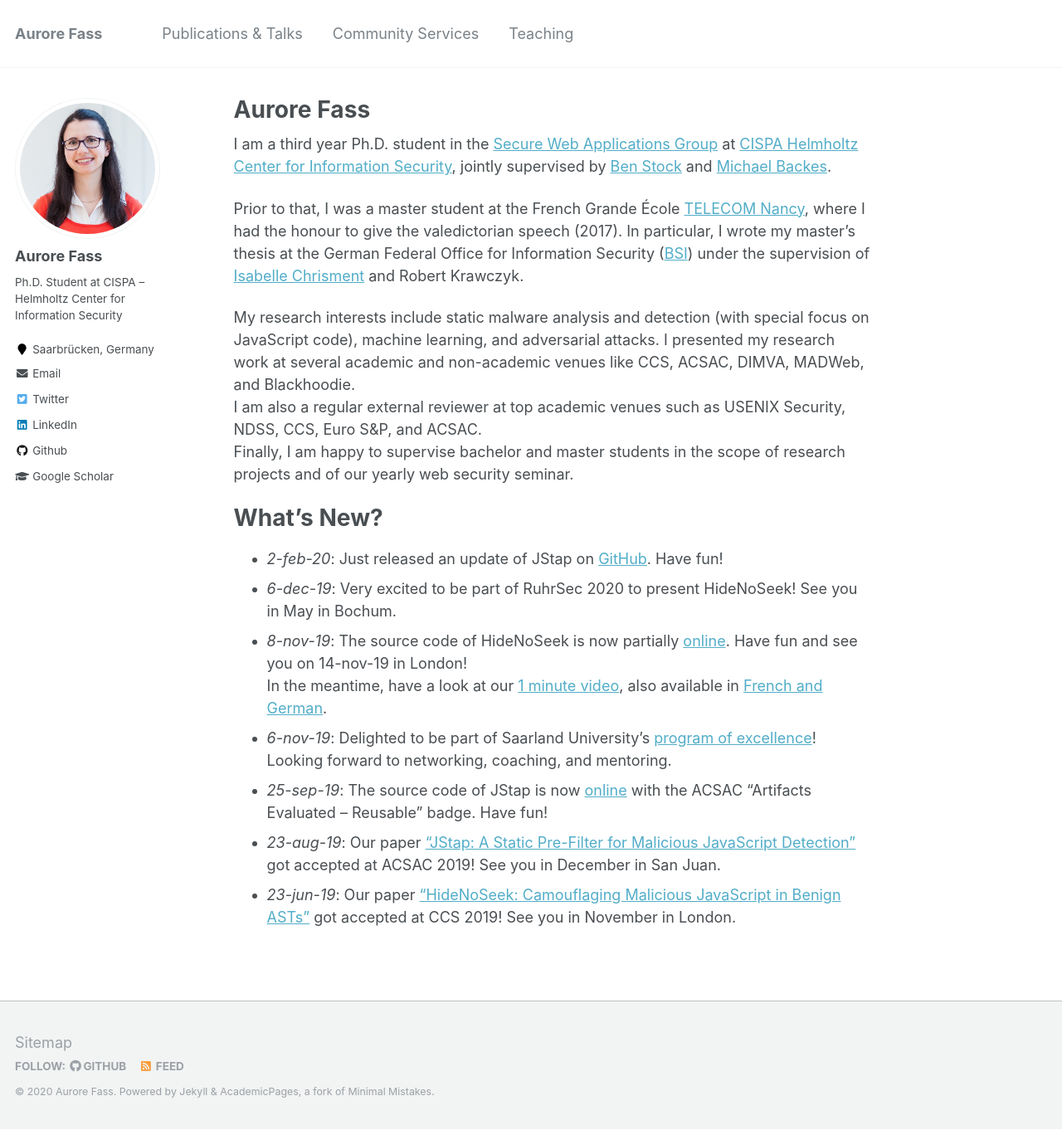
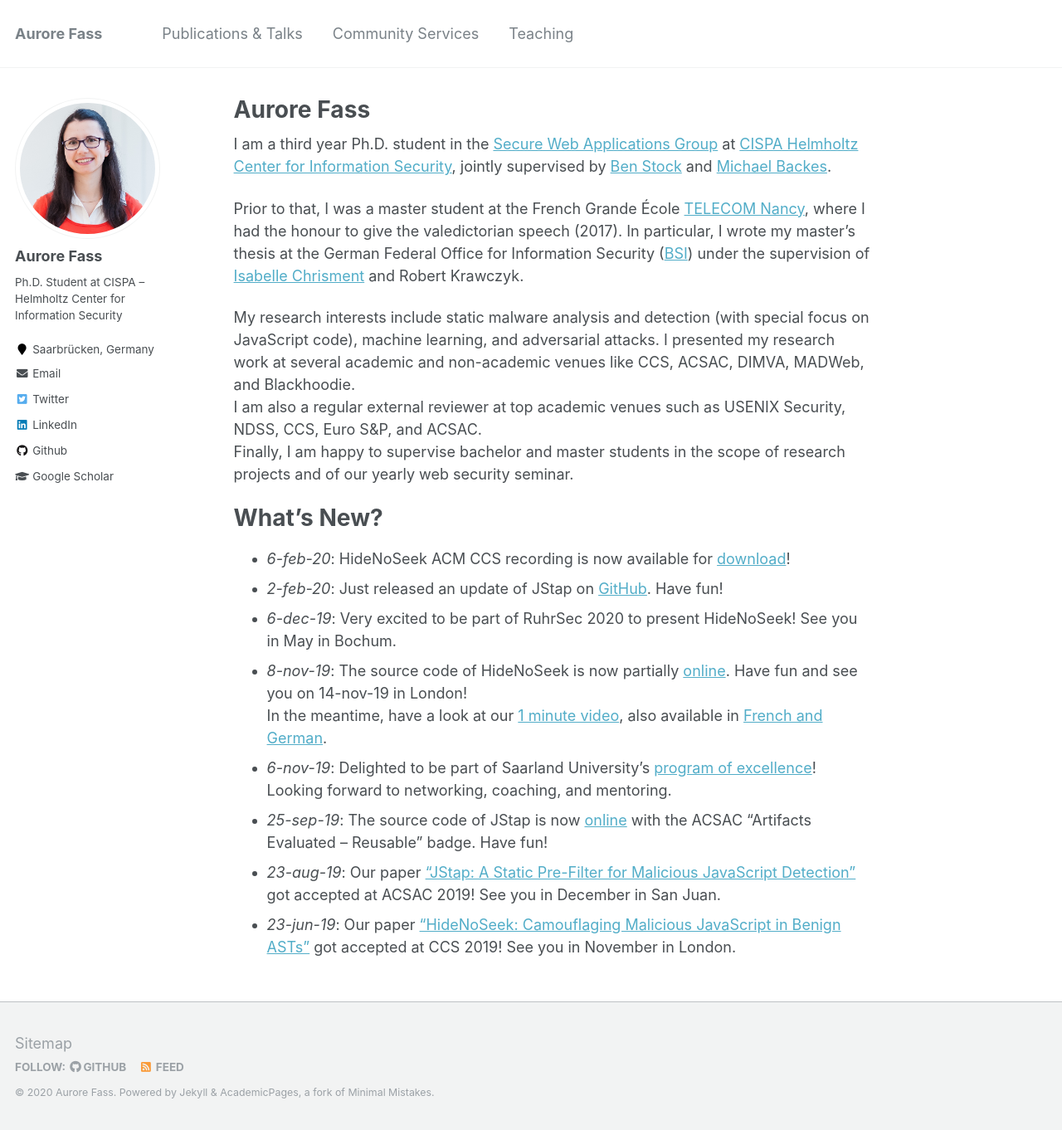
Before and after one commit to Aurore54F/aurore54f.github.io, a Jekyll site: the page built from _pages/about.md, in a window 1280 px wide and 1362 px high. Shown: the whole window at 83% size. Built offline with Jekyll 4.4.1, drawn with Linux system fonts in a browser that asks for light colours.

Commit message:
Updated about me

```diff
--- a/_pages/about.md
+++ b/_pages/about.md
@@ -19,6 +19,7 @@ Finally, I am happy to supervise bachelor and master students in the scope of re
 
 What’s New?
 ======
+- _6-feb-20_: HideNoSeek ACM CCS recording is now available for [download](https://dl.acm.org/action/downloadSupplement?doi=10.1145%2F3319535.3345656&file=p1899-fass.webm&download=true)!
 - _2-feb-20_: Just released an update of JStap on [GitHub](https://github.com/Aurore54F/JStap). Have fun!
 - _6-dec-19_:  Very excited to be part of RuhrSec 2020 to present HideNoSeek! See you in May in Bochum.
 - _8-nov-19_: The source code of HideNoSeek is now partially  [online](https://github.com/Aurore54F/HideNoSeek). Have fun and see you on 14-nov-19 in London!
```
